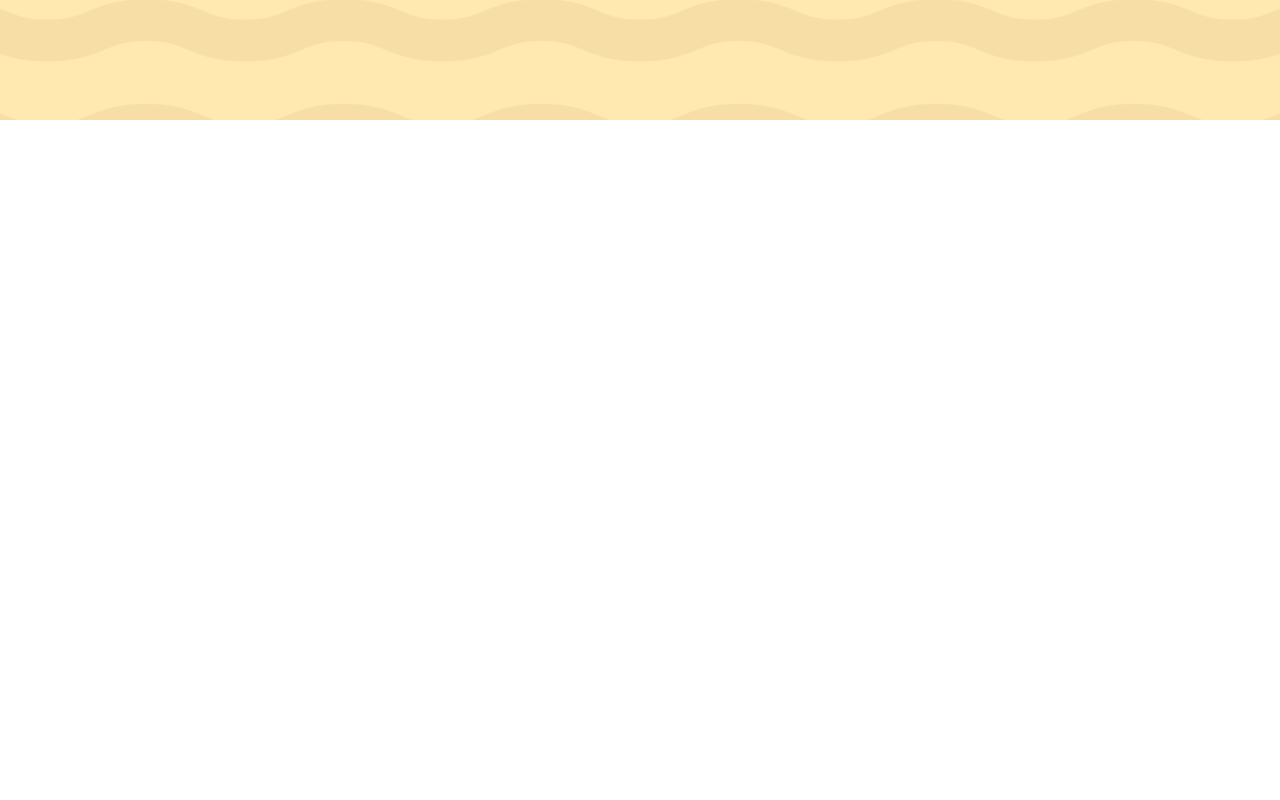
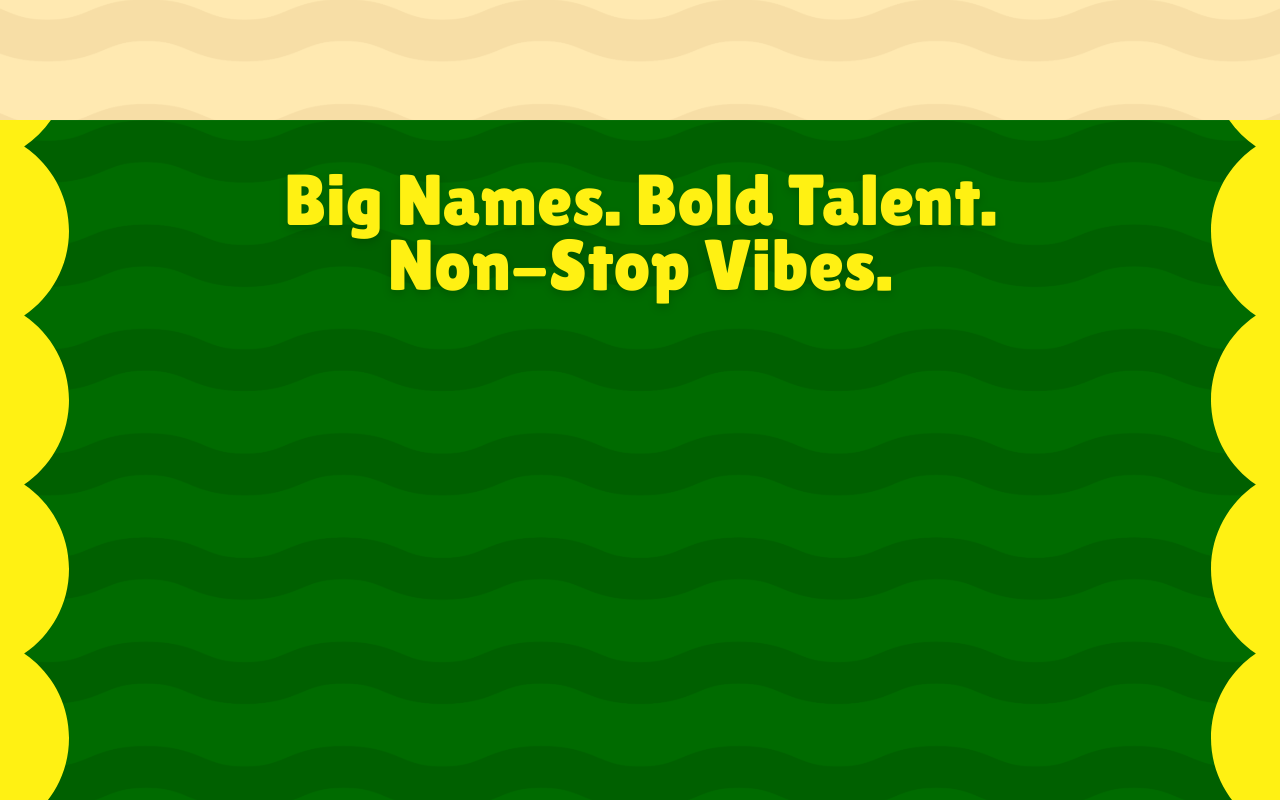
Before and after one commit to Jaymi-01/realessencefestival, a Next.js app: page / in a window 1280 px wide. Shown: the part 1880-2680 px from the top of the page. Before the commit the page ends 2000 px from the top, so only its background shows below. Built offline with nearby package versions, Linux system fonts and the light colour scheme.

Commit message:
feat: details wip

```diff
--- a/app/page.tsx
+++ b/app/page.tsx
@@ -2,6 +2,7 @@
 
 import Hero from "@/components/Hero";
 import Details from "@/components/Details";
+import Talent from "@/components/Talent";
 
 export default function Home() {
   const SECTION_MARGIN = "px-32";
@@ -11,10 +12,13 @@ export default function Home() {
       {/* SECTION 1: HERO */}
       <Hero marginClassName={SECTION_MARGIN} />
 
-      {/* SECTION 2: DETAILS - Removed custom margin prop as requested */}
+      {/* SECTION 2: DETAILS */}
       <Details />
 
-      {/* Awaiting your instructions for Section 3... */}
+      {/* SECTION 3: TALENTS */}
+      <Talent />
+
+      {/* Awaiting your instructions for Section 4... */}
     </main>
   );
 }
--- /dev/null
+++ b/components/Talent.tsx
@@ -0,0 +1,32 @@
+"use client";
+
+import Image from "next/image";
+
+export default function Talent() {
+  return (
+    <section
+      className="relative min-h-[1000px] pt-8 md:pt-12 pb-24 overflow-hidden font-lilita text-white"
+      style={{
+        backgroundImage: 'url("/assets/BG PATTERN 3-03-03 1.svg")',
+        backgroundSize: 'cover',
+        backgroundPosition: 'center',
+        backgroundBlendMode: 'overlay'
+      }}
+    >
+      {/* 2 & 3. Intersect Borders (Left & Right) - Placed ON TOP */}
+      <div className="absolute top-0 left-0 h-full w-[69px] z-30 pointer-events-none">
+        <Image src="/assets/Intersect-left.svg" alt="" fill className="object-cover" />
+      </div>
+      <div className="absolute top-0 right-0 h-full w-[69px] z-30 pointer-events-none">
+        <Image src="/assets/Intersect-right.svg" alt="" fill className="object-cover" />
+      </div>
+
+      <div className="max-w-[1440px] mx-auto w-full px-24 relative z-20">
+        {/* 1. Header Text */}
+        <h2 className="text-[#FFF113] text-4xl md:text-7xl leading-[0.9] text-center drop-shadow-lg capitalize">
+          big names. bold talent.<br />non-stop vibes.
+        </h2>
+      </div>
+    </section>
+  );
+}
```
